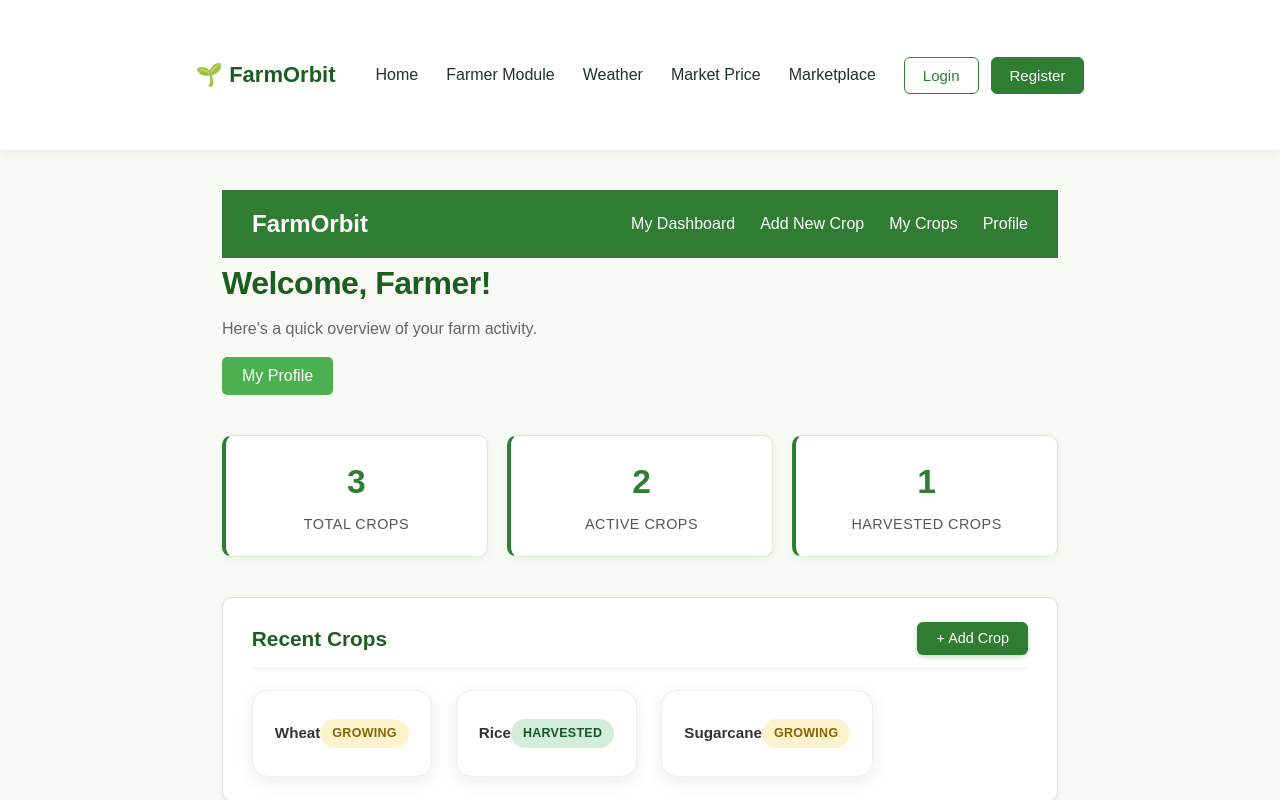
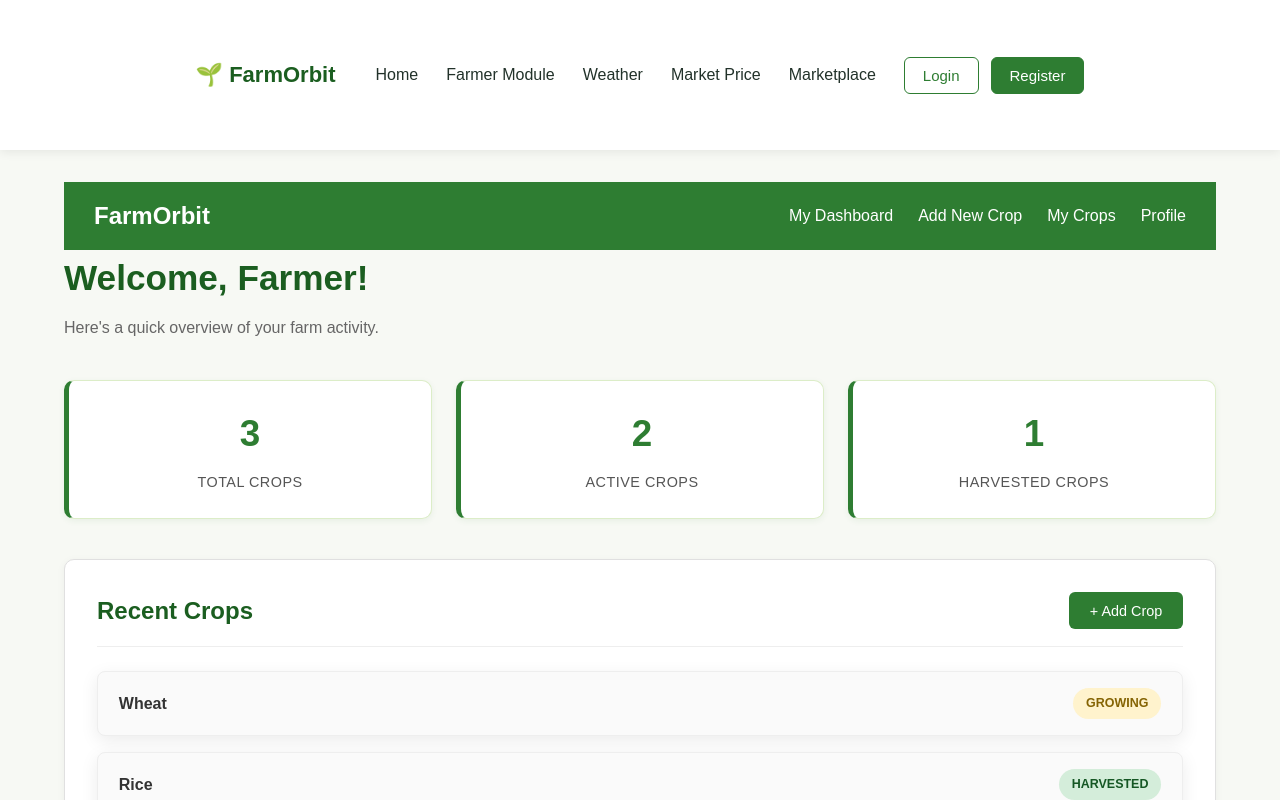
Before and after one commit to kalraananya2007-source/FarmOrbit, a React (Vite) app: page /farmer in a window 1280 px wide. Shown: the top 800 px of the page. Built offline with nearby package versions, Linux system fonts and the light colour scheme.

Commit message:
Updated frontend of farmer dashboard

```diff
--- a/src/components/farmer.css
+++ b/src/components/farmer.css
@@ -1,21 +1,23 @@
 .farmer-container {
-  padding: 2.5rem 2rem;
-  max-width: 900px;
-  margin: 0 auto;
+  width: 100%;
+  min-height: 100vh;
+  padding: 2rem 4rem;
+  margin: 0;
+  box-sizing: border-box;
   font-family: inherit;
 }
 
-/* ================= Welcome section ================= */
+/* Welcome Section */
+
 .farmer-welcome {
   margin-bottom: 2.5rem;
 }
 
 .farmer-welcome h1 {
   color: #1b5e20;
-  font-size: 2rem;
+  font-size: 2.2rem;
   font-weight: 700;
-  margin-bottom: 0.4rem;
-  letter-spacing: -0.5px;
+  margin-bottom: 0.5rem;
 }
 
 .farmer-welcome p {
@@ -23,37 +25,30 @@
   font-size: 1rem;
 }
 
-/* ================= Stats section ================= */
+/* Stats Section */
+
 .farmer-stats {
-  display: flex;
-  gap: 1.2rem;
+  display: grid;
+  grid-template-columns: repeat(3, 1fr);
+  gap: 1.5rem;
   margin-bottom: 2.5rem;
-  flex-wrap: wrap;
 }
 
 .stat-card {
-  flex: 1;
-  min-width: 150px;
   background-color: #ffffff;
   border: 1px solid #dcedc8;
-  border-left: 4px solid #2e7d32;
+  border-left: 5px solid #2e7d32;
   border-radius: 10px;
-  padding: 1.2rem;
+  padding: 1.5rem;
   text-align: center;
   box-shadow: 0 2px 6px rgba(46, 125, 50, 0.08);
-  transition: transform 0.15s ease, box-shadow 0.15s ease;
-}
-
-.stat-card:hover {
-  transform: translateY(-3px);
-  box-shadow: 0 4px 12px rgba(46, 125, 50, 0.15);
 }
 
 .stat-card h2 {
   color: #2e7d32;
-  font-size: 2.1rem;
+  font-size: 2.3rem;
   font-weight: 700;
-  margin-bottom: 0.3rem;
+  margin-bottom: 0.4rem;
 }
 
 .stat-card p {
@@ -64,12 +59,15 @@
   letter-spacing: 0.5px;
 }
 
-/* ================= Recent crops section ================= */
+/* Recent Crops Section */
+
 .farmer-recent-crops {
+  width: 100%;
+  box-sizing: border-box;
   background-color: #ffffff;
   border: 1px solid #e0e0e0;
   border-radius: 10px;
-  padding: 1.5rem 1.8rem;
+  padding: 2rem;
   box-shadow: 0 2px 8px rgba(0, 0, 0, 0.05);
 }
 
@@ -77,14 +75,14 @@
   display: flex;
   justify-content: space-between;
   align-items: center;
-  margin-bottom: 1.3rem;
-  padding-bottom: 0.8rem;
+  margin-bottom: 1.5rem;
+  padding-bottom: 1rem;
   border-bottom: 1px solid #eee;
 }
 
 .recent-crops-header h2 {
   color: #1b5e20;
-  font-size: 1.3rem;
+  font-size: 1.5rem;
   font-weight: 600;
 }
 
@@ -92,54 +90,55 @@
   background-color: #2e7d32;
   color: white;
   border: none;
-  padding: 0.55rem 1.2rem;
+  padding: 0.65rem 1.3rem;
   border-radius: 6px;
   cursor: pointer;
   font-size: 0.9rem;
-  font-weight: 500;
-  box-shadow: 0 2px 5px rgba(46, 125, 50, 0.3);
-  transition: background-color 0.15s ease, transform 0.15s ease;
 }
 
 .add-crop-btn:hover {
   background-color: #256428;
-  transform: translateY(-1px);
 }
 
-.crop-list {
-  display: flex;
-  flex-direction: column;
-  gap: 0.8rem;
+/* Recent Crops List */
+
+.farmer-recent-crops .crop-list {
+  display: flex !important;
+  flex-direction: column !important;
+  gap: 1rem;
+  width: 100%;
 }
 
-.crop-card {
-  display: flex;
+/* Each Crop */
+
+.farmer-recent-crops .crop-card {
+  width: 100% !important;
+  box-sizing: border-box;
+  display: flex !important;
+  flex-direction: row !important;
   justify-content: space-between;
   align-items: center;
-  background: #fafafa;
+
+  background-color: #fafafa;
   border: 1px solid #eee;
   border-radius: 8px;
-  padding: 0.8rem 1.2rem;
-  transition: background-color 0.15s ease;
-}
 
-.crop-card:hover {
-  background-color: #f1f8f1;
+  padding: 1rem 1.3rem;
+  margin: 0;
 }
 
 .crop-name {
   font-weight: 600;
   color: #333;
-  font-size: 0.95rem;
+  font-size: 1rem;
 }
 
 .crop-status {
   font-size: 0.78rem;
   font-weight: 600;
-  padding: 0.3rem 0.75rem;
+  padding: 0.35rem 0.8rem;
   border-radius: 20px;
   text-transform: uppercase;
-  letter-spacing: 0.3px;
 }
 
 .crop-status.growing {
@@ -152,53 +151,30 @@
   color: #155724;
 }
 
-/* ================= Responsive behavior ================= */
-@media (max-width: 600px) {
+/* Mobile */
+
+@media (max-width: 768px) {
   .farmer-container {
     padding: 1.5rem 1rem;
   }
 
-  .farmer-welcome h1 {
-    font-size: 1.6rem;
-  }
-
   .farmer-stats {
-    flex-direction: column;
-  }
-
-  .stat-card {
-    min-width: 100%;
+    grid-template-columns: 1fr;
   }
 
   .recent-crops-header {
     flex-direction: column;
     align-items: flex-start;
-    gap: 0.7rem;
+    gap: 1rem;
   }
 
   .add-crop-btn {
     width: 100%;
   }
 
-  .crop-card {
-    flex-direction: column;
-    align-items: flex-start;
-    gap: 0.4rem;
+  .farmer-recent-crops .crop-card {
+    flex-direction: row !important;
+    justify-content: space-between;
+    align-items: center;
   }
 }
-
-
-.profile-btn {
-  padding: 10px 20px;
-  margin-top: 15px;
-  border: none;
-  border-radius: 5px;
-  background-color: #4caf50;
-  color: white;
-  cursor: pointer;
-  font-size: 16px;
-}
-
-.profile-btn:hover {
-  background-color: #45a049;
-}
--- a/src/components/farmer.jsx
+++ b/src/components/farmer.jsx
@@ -1,9 +1,9 @@
+import FarmerNavbar from "./farmerNavbar";
 
-import { Link } from "react-router-dom";
-import FarmerNavbar from "./farmerNavbar";
 import "./farmer.css";
 
 function Farmer() {
+
   // Dummy crop data for now
   const recentCrops = [
     { id: 1, name: "Wheat", status: "Growing" },
@@ -21,10 +21,6 @@ function Farmer() {
       <section className="farmer-welcome">
         <h1>Welcome, Farmer!</h1>
         <p>Here's a quick overview of your farm activity.</p>
-
-        <Link to="/profile">
-          <button className="profile-btn">My Profile</button>
-        </Link>
       </section>
 
       {/* Stats Section */}
```
